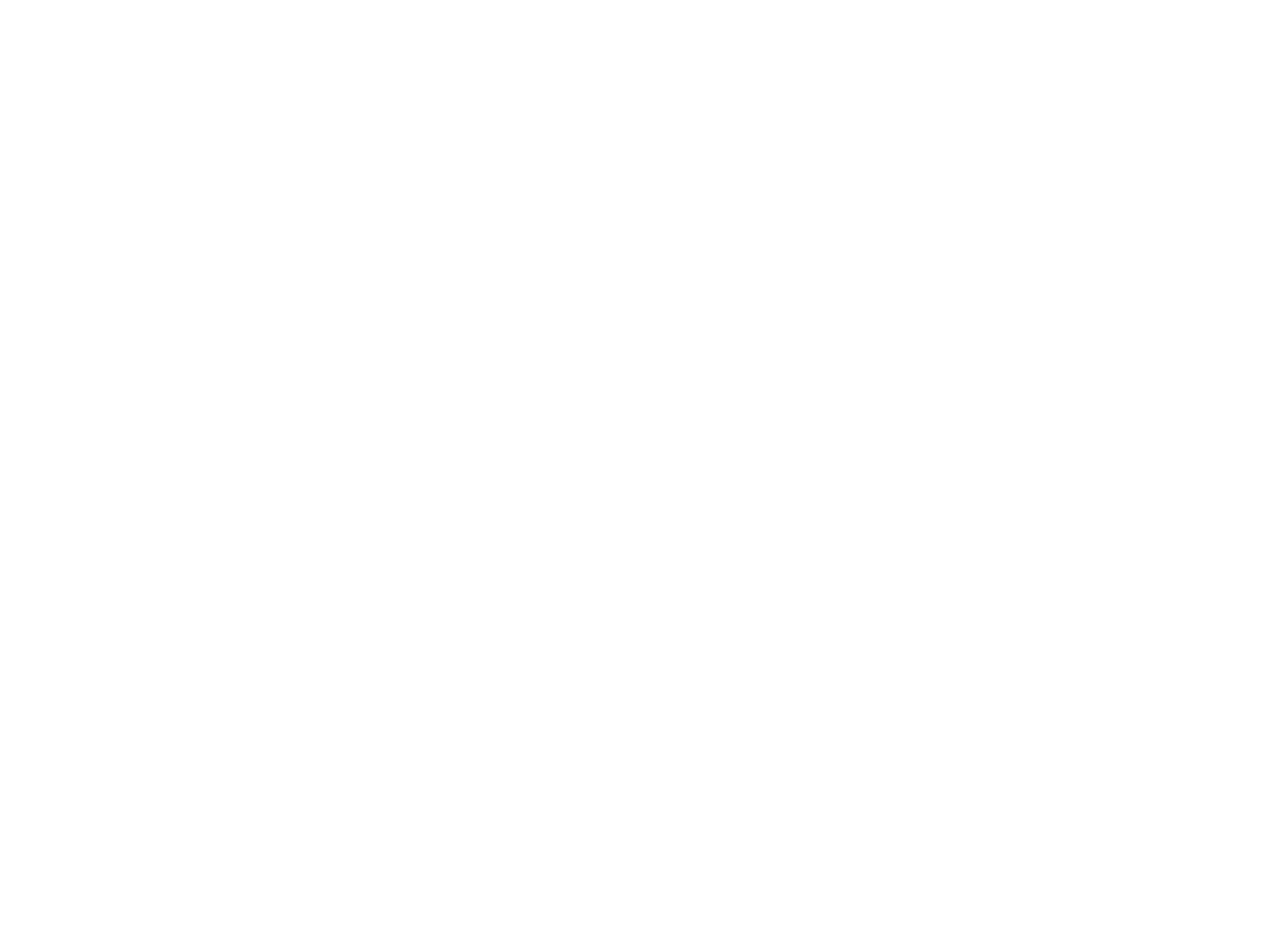
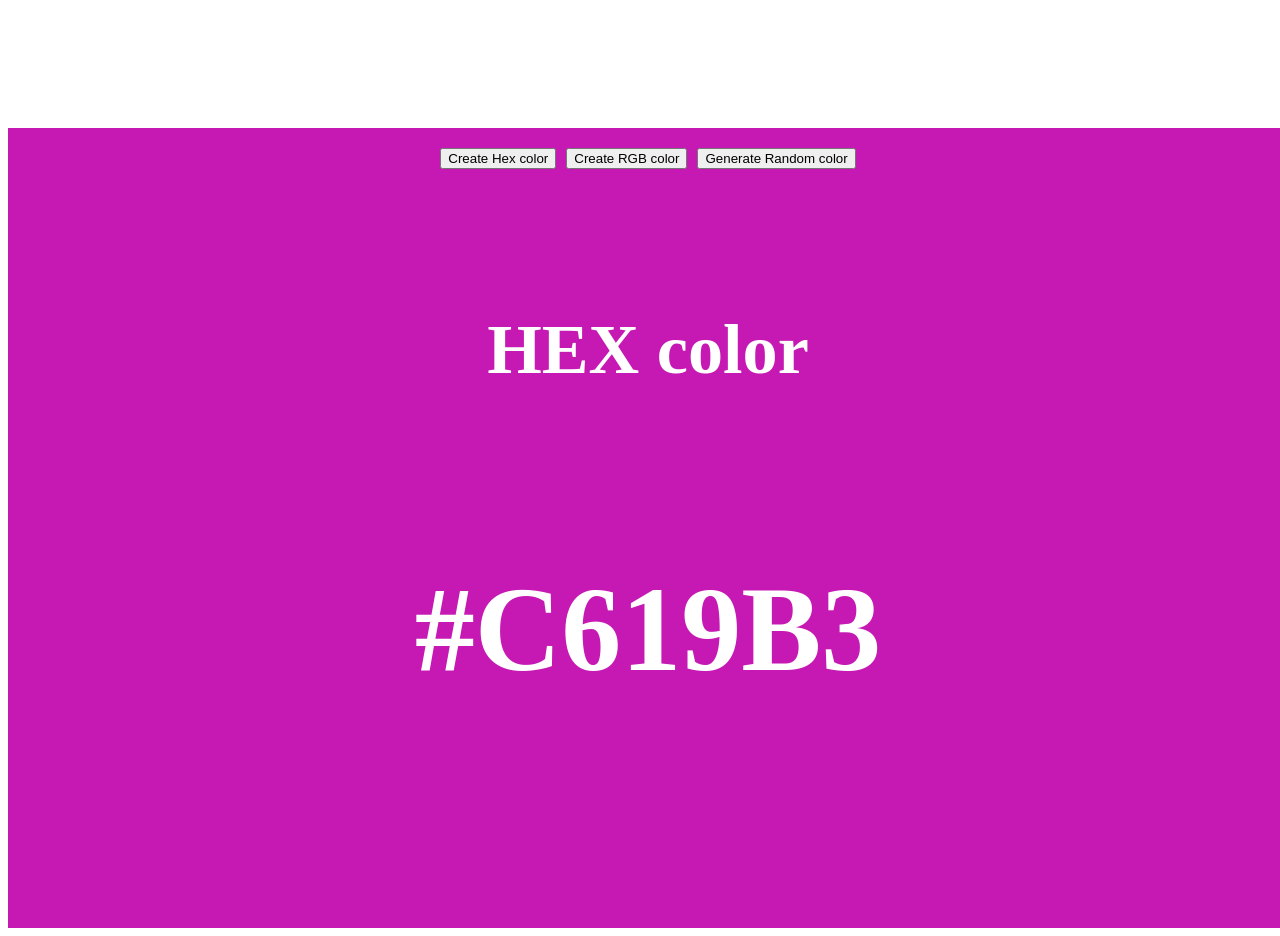
Before and after one commit to Shivamahajan045/25-reactjs-interview-projects, a React (Vite) app: page / in a window 1280 px wide. Shown: the part 700-1636 px from the top of the page. Before the commit the page ends 816 px from the top, so only its background shows below. Built offline with nearby package versions, Linux system fonts and the light colour scheme.

Commit message:
Generate random color

```diff
--- a/src/App.jsx
+++ b/src/App.jsx
@@ -1,9 +1,10 @@
 import Accordian from "./components/accordian";
-
+import RandomColor from "./components/random-color";
 function App() {
   return (
     <div className="app">
       <Accordian />
+      <RandomColor />
     </div>
   );
 }
--- /dev/null
+++ b/src/components/random-color/index.jsx
@@ -0,0 +1,74 @@
+import React, { useEffect, useState } from "react";
+
+const RandomColor = () => {
+  const [typeOfColor, setTypeOfColor] = useState("hex");
+  const [color, setColor] = useState("#000000");
+
+  const handleCreateRandomHexColor = () => {
+    const hex = [1, 2, 3, 4, 5, 6, 7, 8, 9, "A", "B", "C", "D", "E", "F"];
+    let hexColor = "#";
+
+    for (let i = 0; i < 6; i++) {
+      hexColor += hex[Math.floor(Math.random() * hex.length)];
+    }
+    setColor(hexColor);
+  };
+
+  const handleCreateRandomRgbColor = () => {
+    const r = Math.floor(Math.random() * 256);
+    const g = Math.floor(Math.random() * 256);
+    const b = Math.floor(Math.random() * 256);
+    setColor(`rgb(${r}, ${g}, ${b})`);
+  };
+
+  useEffect(() => {
+    if (typeOfColor === "rgb") handleCreateRandomRgbColor();
+    else handleCreateRandomHexColor();
+  }, [typeOfColor]);
+
+  return (
+    <div
+      className="container"
+      style={{ width: "100vw", height: "100vh", background: color }}
+    >
+      <div
+        style={{
+          display: "flex",
+          justifyContent: "center",
+          padding: "20px",
+          gap: "10px",
+          marginTop: "20px",
+        }}
+      >
+        <button onClick={() => setTypeOfColor("hex")}>Create Hex color</button>
+        <button onClick={() => setTypeOfColor("rgb")}>Create RGB color</button>
+        <button
+          onClick={
+            typeOfColor === "hex"
+              ? handleCreateRandomHexColor
+              : handleCreateRandomRgbColor
+          }
+        >
+          Generate Random color
+        </button>
+      </div>
+      <div
+        style={{
+          display: "flex",
+          justifyContent: "center",
+          alignItems: "center",
+          color: "#fff",
+          fontSize: "60px",
+          marginTop: "50px",
+          flexDirection: "column",
+          gap: "20px",
+        }}
+      >
+        <h3>{typeOfColor === "rgb" ? "RGB color" : "HEX color"}</h3>
+        <h1>{color} </h1>
+      </div>
+    </div>
+  );
+};
+
+export default RandomColor;
```
